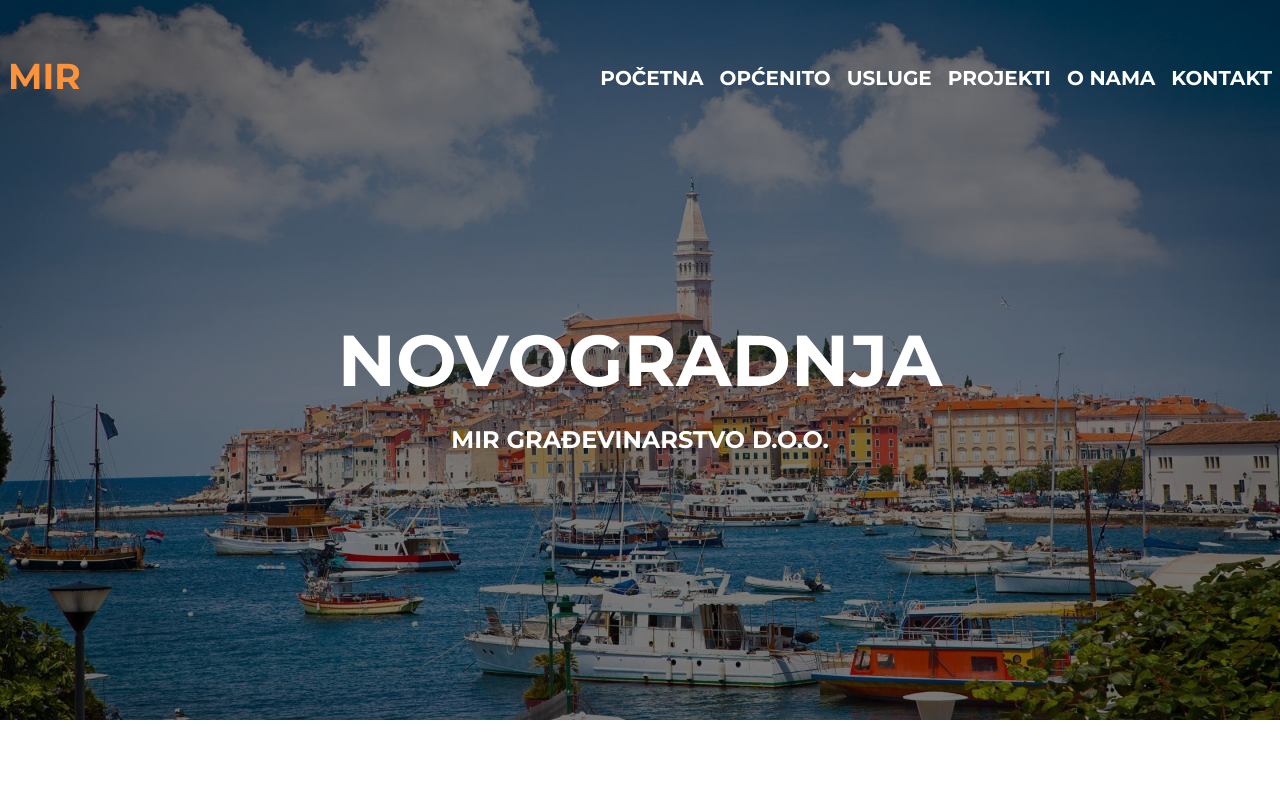
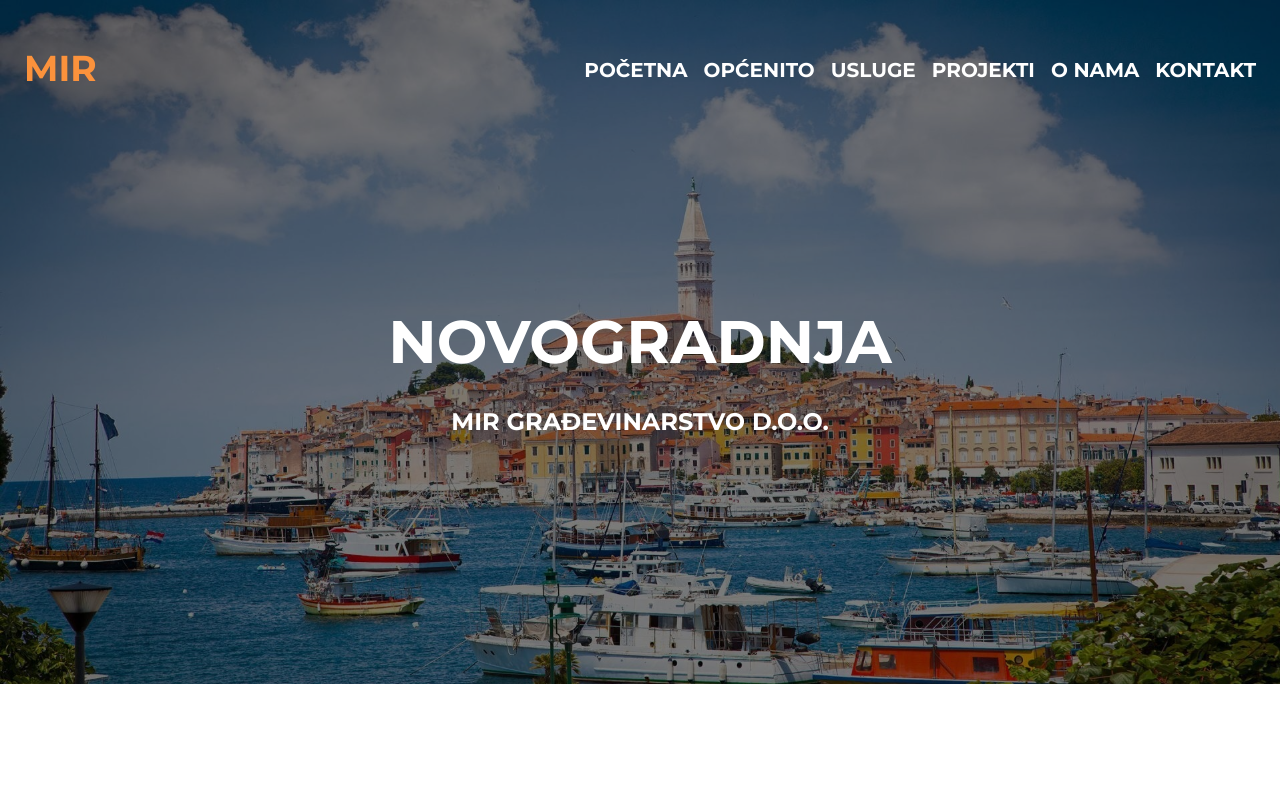
Before and after one commit to davidjosipovic/mir-v2, a Next.js app: page / in a window 1280 px wide. Shown: the top 800 px of the page. Built offline with nearby package versions, Linux system fonts and the light colour scheme.

Commit message:
float left navbaritems, img optimisation

```diff
--- a/components/About.tsx
+++ b/components/About.tsx
@@ -14,6 +14,7 @@ const About: React.FC = () => {
                 width={620} // Adjust the width as needed
                 height={475} // Adjust the height as needed
                 className="rounded-lg shadow-lg"
+                priority={true}
               />
             </div>
           </div>
--- a/components/Hero.tsx
+++ b/components/Hero.tsx
@@ -37,15 +37,16 @@ const Hero: React.FC = () => {
   return (
     <div className="relative" id='pocetna'>
       <Image
-        src="/hero.jpg"
+        src="/hero1.jpg"
         alt="Hero Image"
         width={1920}
         height={1080}
         layout="responsive"
+        priority={true}
       />
       <div className={`absolute inset-0 flex justify-center items-center text-white text-center z-0 bg-opacity-50 bg-black `}>
         <div className={`${loading ? 'opacity-0' : ''}`}>
-          <h1 className='text-2xl lg:text-7xl font-bold '>
+          <h1 className='text-2xl  lg:text-6xl font-bold '>
           {rotatingTexts.map((text, index) => (
             <span
               key={text}
--- a/components/Navbar.tsx
+++ b/components/Navbar.tsx
@@ -55,7 +55,7 @@ const Navbar: React.FC = () => {
     }
   };
 
-  const menuButtonClasses = 'lg:hidden cursor-pointer text-white text-3xl ';
+  const menuButtonClasses = 'lg:hidden mr-4 cursor-pointer text-white text-3xl ';
   const menuIconContainerClasses = `lg:hidden flex self-start  z-20 ${
     menuOpen ? 'lg:hidden' : 'lg:block'
   } transition-opacity duration-300`;
@@ -71,8 +71,8 @@ const Navbar: React.FC = () => {
   return (
     <nav className={navbarClasses}>
       <div className="container lg:flex mx-auto">
-        <div className="flex lg:flex-none justify-between items-center my-2 lg:my-4">
-          <div className="text-orange-400 text-2xl lg:text-4xl font-bold self-start"><a href="#pocetna">MIR</a></div>
+        <div className="flex lg:flex-none justify-between items-center my-2 lg:my-2">
+          <div className="text-orange-400 ml-4 text-2xl lg:text-4xl font-bold self-start"><a href="#pocetna">MIR</a></div>
 
           <div className={menuIconContainerClasses}>
             <button onClick={toggleMenu} className={menuButtonClasses}>
@@ -81,7 +81,7 @@ const Navbar: React.FC = () => {
           </div>
 
         </div>
-        <ul className={`lg:flex lg:mt-6 lg:ml-auto text-lg lg:text-xl float-right space-x-4 font-bold  ${menuOpen ? 'block' : 'hidden relative'}`}>
+        <ul className={`lg:flex lg:mt-4 lg:ml-auto mr-4 text-lg lg:text-xl float-left space-x-4 font-bold  ${menuOpen ? 'block' : 'hidden relative'}`}>
             {navItems.map((item, index) => (
               <li key={index} className={`text-white hover:text-orange-400 hover:cursor-pointer ${textMarginClasses}`}>
                 <a  onClick={() => scrollToId(item.id)}>{item.label}</a>
```
Also changed, not shown: public/hero1.jpg (added), public/old-header-background.jpg (deleted).
